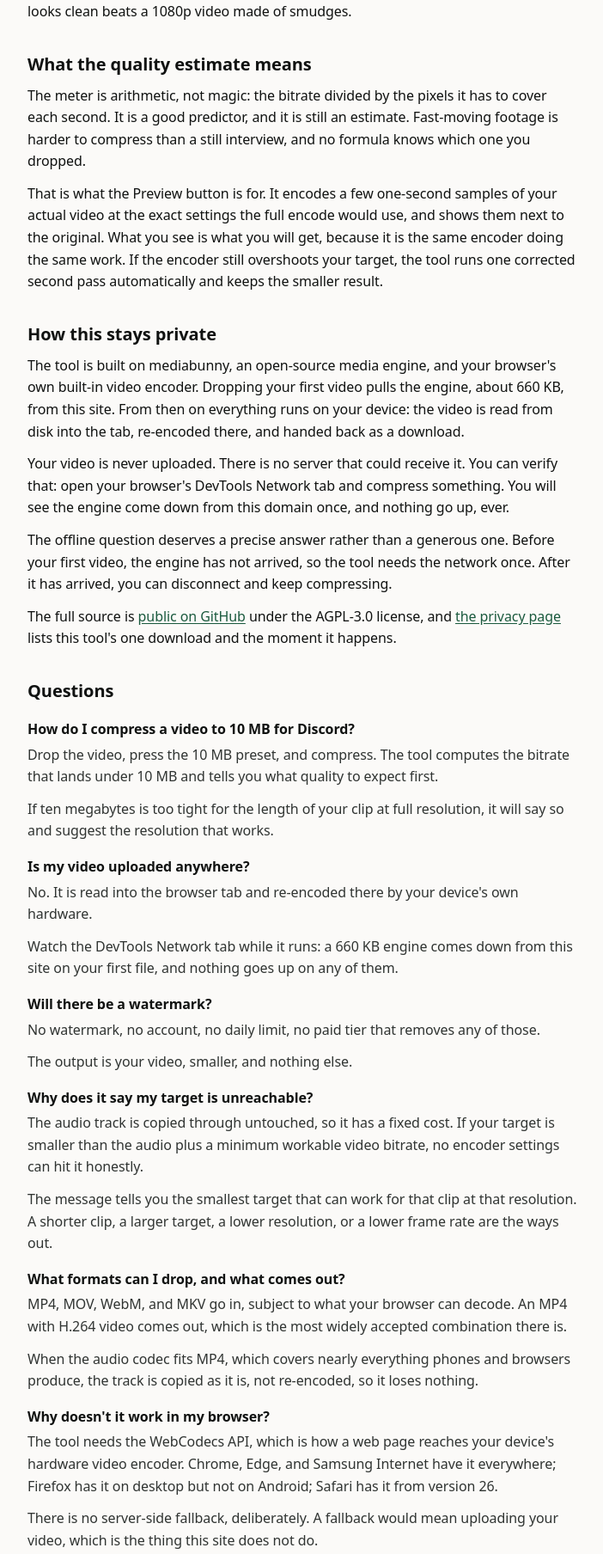
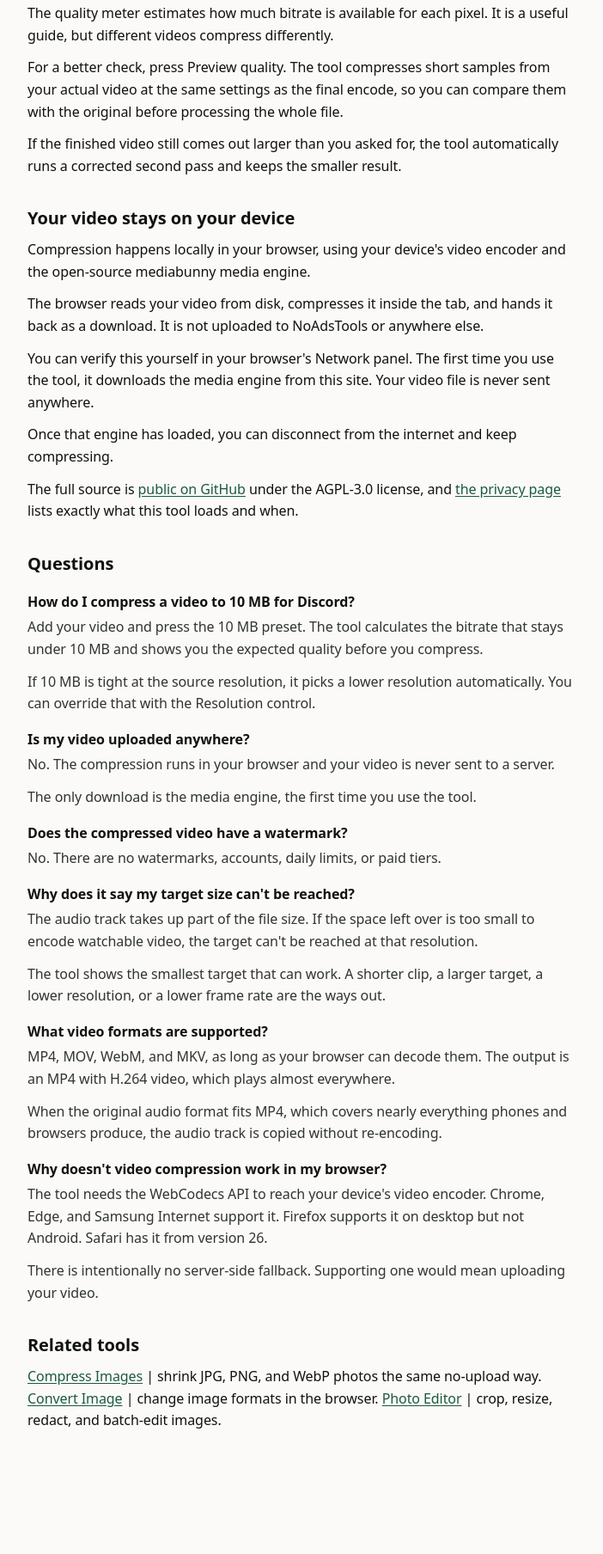
Before and after one commit to Dan512/NoAdsTools, a website with bundled scripts: page compress-video/index.html in a window 1280 px wide. Shown: the part 880-2688 px from the top of the page at 86% size, without its empty margins (288-990 px from the left). After the commit the page ends 2642 px from the top, so only its background shows below. Built offline with nearby package versions, Linux system fonts and the light colour scheme.

Commit message:
feature: video compress v4

```diff
--- a/compress-video/index.html
+++ b/compress-video/index.html
@@ -62,12 +62,12 @@
 <body>
   <header class="topbar" aria-hidden="true"></header>
   <main id="tool">
-    <h1>Compress video to a target size</h1>
-    <p class="tool-lead">Pick the size the video has to be, see what the quality will look like, then encode it. Everything happens in your browser: no upload, no watermark, no account.</p>
+    <h1>Compress video to a specific file size</h1>
+    <p class="tool-lead">Set the maximum file size you need, preview the quality, then compress. Your video stays on your device. No uploads, watermarks, accounts, or usage limits.</p>
 
     <div id="wall" class="wall" hidden>
-      <p><strong>This browser can't encode video locally yet.</strong> Video compression here runs on your browser's built-in encoder (the WebCodecs API). Firefox on Android and Safari before version 26 don't provide it. On this device, Chrome or Edge will work; on a Mac or iPhone, Safari 26 or newer.</p>
-      <p>Nothing else about this page changes in those browsers, because there is no server to fall back to. Your file staying on your device is the whole point.</p>
+      <p><strong>This browser can't compress video locally.</strong> Video compression runs on your browser's built-in encoder (the WebCodecs API). Chrome, Edge, and Samsung Internet are supported. Firefox works on desktop but not Android. Safari needs version 26 or newer.</p>
+      <p>There is no server fallback, because that would require uploading your video.</p>
     </div>
 
     <section class="dropzone" id="dropzone" aria-label="Add a video">
@@ -75,7 +75,7 @@
       <label class="file-label">Choose a video<input id="file-input" type="file" accept="video/mp4,video/quicktime,video/webm,video/x-matroska,.mp4,.mov,.m4v,.webm,.mkv"></label>
       <p class="dropzone-hint">MP4, MOV, WebM, MKV · one video at a time · nothing is uploaded</p>
     </section>
-    <p class="engine-note">Your first video pulls a 660&nbsp;KB engine from this site. The encoding itself runs on your device's own hardware.</p>
+    <p class="engine-note">The first time you use the tool, your browser downloads a 660&nbsp;KB media engine from this site. The encoding itself runs on your device.</p>
 
     <div id="tool-error" class="tool-error" role="alert" hidden></div>
 
@@ -130,7 +130,7 @@
     </section>
 
     <section id="progress" hidden>
-      <p class="progress-line">Encoding on your device. Closing this tab stops it.</p>
+      <p class="progress-line">Encoding happens on your device. Closing this tab will stop it.</p>
       <div class="progress-track" role="progressbar" aria-valuemin="0" aria-valuemax="100" aria-valuenow="0" aria-label="Encoding progress" id="progress-track">
         <div class="progress-fill" id="progress-fill"></div>
       </div>
@@ -142,56 +142,56 @@
       <p id="result-line" class="result-line" aria-live="polite"></p>
       <div class="actions">
         <button type="button" id="download-btn" class="btn-primary">Download MP4</button>
-        <button type="button" id="again-btn">Change settings and re-compress</button>
+        <button type="button" id="again-btn">Change settings and compress again</button>
       </div>
     </section>
 
     <section class="prose tool-copy">
-      <h2>Why the video will not send</h2>
-      <p>An email bounces at 25&nbsp;MB. Discord stops at 10&nbsp;MB without Nitro. A form somewhere says the file is too large, and the file is a forty-second clip off a phone.</p>
-      <p>Phones record generously. A minute of 1080p video straight off a camera can run a couple of hundred megabytes, because the phone's priority is quality, not your email provider's attachment cap.</p>
-      <p>Compression re-encodes the video at a lower bitrate, and this tool works backwards from the number you actually care about: the size limit. Tell it the video has to be under 25&nbsp;MB and it computes the bitrate that fits, splits it sensibly between the picture and the sound, and tells you honestly what that bitrate will look like before you spend time encoding.</p>
-      <p>Sometimes the honest answer is that the target is too tight at full resolution. When that happens the tool says so, and offers the resolution that fixes it. A 720p video that looks clean beats a 1080p video made of smudges.</p>
-      <h2>What the quality estimate means</h2>
-      <p>The meter is arithmetic, not magic: the bitrate divided by the pixels it has to cover each second. It is a good predictor, and it is still an estimate. Fast-moving footage is harder to compress than a still interview, and no formula knows which one you dropped.</p>
-      <p>That is what the Preview button is for. It encodes a few one-second samples of your actual video at the exact settings the full encode would use, and shows them next to the original. What you see is what you will get, because it is the same encoder doing the same work. If the encoder still overshoots your target, the tool runs one corrected second pass automatically and keeps the smaller result.</p>
-      <h2>How this stays private</h2>
-      <p>The tool is built on mediabunny, an open-source media engine, and your browser's own built-in video encoder. Dropping your first video pulls the engine, about 660&nbsp;KB, from this site. From then on everything runs on your device: the video is read from disk into the tab, re-encoded there, and handed back as a download.</p>
-      <p>Your video is never uploaded. There is no server that could receive it. You can verify that: open your browser's DevTools Network tab and compress something. You will see the engine come down from this domain once, and nothing go up, ever.</p>
-      <p>The offline question deserves a precise answer rather than a generous one. Before your first video, the engine has not arrived, so the tool needs the network once. After it has arrived, you can disconnect and keep compressing.</p>
-      <p>The full source is <a href="https://github.com/Dan512/NoAdsTools" target="_blank" rel="noopener">public on GitHub</a> under the AGPL-3.0 license, and <a href="/privacy#compress-video">the privacy page</a> lists this tool's one download and the moment it happens.</p>
+      <h2>Compress a video to fit a file-size limit</h2>
+      <p>Phone videos get large quickly. Even a short 1080p clip can be too big for an email attachment, a Discord upload, or an online form.</p>
+      <p>Instead of making you guess at bitrate and quality settings, this tool starts with the final file size. Enter the size you need and it calculates a video bitrate that fits within that limit.</p>
+      <p>By default the resolution is set automatically. If the target is too tight for the source resolution, the tool drops to the tallest resolution that still looks good, and for 60&nbsp;fps videos it will also consider 30&nbsp;fps. In many cases a clean 720p video will look better than heavily compressed 1080p. You can override both choices.</p>
+      <h2>Preview the quality before compressing</h2>
+      <p>The quality meter estimates how much bitrate is available for each pixel. It is a useful guide, but different videos compress differently.</p>
+      <p>For a better check, press Preview quality. The tool compresses short samples from your actual video at the same settings as the final encode, so you can compare them with the original before processing the whole file.</p>
+      <p>If the finished video still comes out larger than you asked for, the tool automatically runs a corrected second pass and keeps the smaller result.</p>
+      <h2>Your video stays on your device</h2>
+      <p>Compression happens locally in your browser, using your device's video encoder and the open-source mediabunny media engine.</p>
+      <p>The browser reads your video from disk, compresses it inside the tab, and hands it back as a download. It is not uploaded to NoAdsTools or anywhere else.</p>
+      <p>You can verify this yourself in your browser's Network panel. The first time you use the tool, it downloads the media engine from this site. Your video file is never sent anywhere.</p>
+      <p>Once that engine has loaded, you can disconnect from the internet and keep compressing.</p>
+      <p>The full source is <a href="https://github.com/Dan512/NoAdsTools" target="_blank" rel="noopener">public on GitHub</a> under the AGPL-3.0 license, and <a href="/privacy#compress-video">the privacy page</a> lists exactly what this tool loads and when.</p>
 
       <h2>Questions</h2>
       <dl class="faq">
         <dt>How do I compress a video to 10 MB for Discord?</dt>
         <dd>
-          <p>Drop the video, press the 10&nbsp;MB preset, and compress. The tool computes the bitrate that lands under 10&nbsp;MB and tells you what quality to expect first.</p>
-          <p>If ten megabytes is too tight for the length of your clip at full resolution, it will say so and suggest the resolution that works.</p>
+          <p>Add your video and press the 10&nbsp;MB preset. The tool calculates the bitrate that stays under 10&nbsp;MB and shows you the expected quality before you compress.</p>
+          <p>If 10&nbsp;MB is tight at the source resolution, it picks a lower resolution automatically. You can override that with the Resolution control.</p>
         </dd>
         <dt>Is my video uploaded anywhere?</dt>
         <dd>
-          <p>No. It is read into the browser tab and re-encoded there by your device's own hardware.</p>
-          <p>Watch the DevTools Network tab while it runs: a 660&nbsp;KB engine comes down from this site on your first file, and nothing goes up on any of them.</p>
+          <p>No. The compression runs in your browser and your video is never sent to a server.</p>
+          <p>The only download is the media engine, the first time you use the tool.</p>
         </dd>
-        <dt>Will there be a watermark?</dt>
+        <dt>Does the compressed video have a watermark?</dt>
         <dd>
-          <p>No watermark, no account, no daily limit, no paid tier that removes any of those.</p>
-          <p>The output is your video, smaller, and nothing else.</p>
+          <p>No. There are no watermarks, accounts, daily limits, or paid tiers.</p>
         </dd>
-        <dt>Why does it say my target is unreachable?</dt>
+        <dt>Why does it say my target size can't be reached?</dt>
         <dd>
-          <p>The audio track is copied through untouched, so it has a fixed cost. If your target is smaller than the audio plus a minimum workable video bitrate, no encoder settings can hit it honestly.</p>
-          <p>The message tells you the smallest target that can work for that clip at that resolution. A shorter clip, a larger target, a lower resolution, or a lower frame rate are the ways out.</p>
+          <p>The audio track takes up part of the file size. If the space left over is too small to encode watchable video, the target can't be reached at that resolution.</p>
+          <p>The tool shows the smallest target that can work. A shorter clip, a larger target, a lower resolution, or a lower frame rate are the ways out.</p>
         </dd>
-        <dt>What formats can I drop, and what comes out?</dt>
+        <dt>What video formats are supported?</dt>
         <dd>
-          <p>MP4, MOV, WebM, and MKV go in, subject to what your browser can decode. An MP4 with H.264 video comes out, which is the most widely accepted combination there is.</p>
-          <p>When the audio codec fits MP4, which covers nearly everything phones and browsers produce, the track is copied as it is, not re-encoded, so it loses nothing.</p>
+          <p>MP4, MOV, WebM, and MKV, as long as your browser can decode them. The output is an MP4 with H.264 video, which plays almost everywhere.</p>
+          <p>When the original audio format fits MP4, which covers nearly everything phones and browsers produce, the audio track is copied without re-encoding.</p>
         </dd>
-        <dt>Why doesn't it work in my browser?</dt>
+        <dt>Why doesn't video compression work in my browser?</dt>
         <dd>
-          <p>The tool needs the WebCodecs API, which is how a web page reaches your device's hardware video encoder. Chrome, Edge, and Samsung Internet have it everywhere; Firefox has it on desktop but not on Android; Safari has it from version 26.</p>
-          <p>There is no server-side fallback, deliberately. A fallback would mean uploading your video, which is the thing this site does not do.</p>
+          <p>The tool needs the WebCodecs API to reach your device's video encoder. Chrome, Edge, and Samsung Internet support it. Firefox supports it on desktop but not Android. Safari has it from version 26.</p>
+          <p>There is intentionally no server-side fallback. Supporting one would mean uploading your video.</p>
         </dd>
       </dl>
 
```
